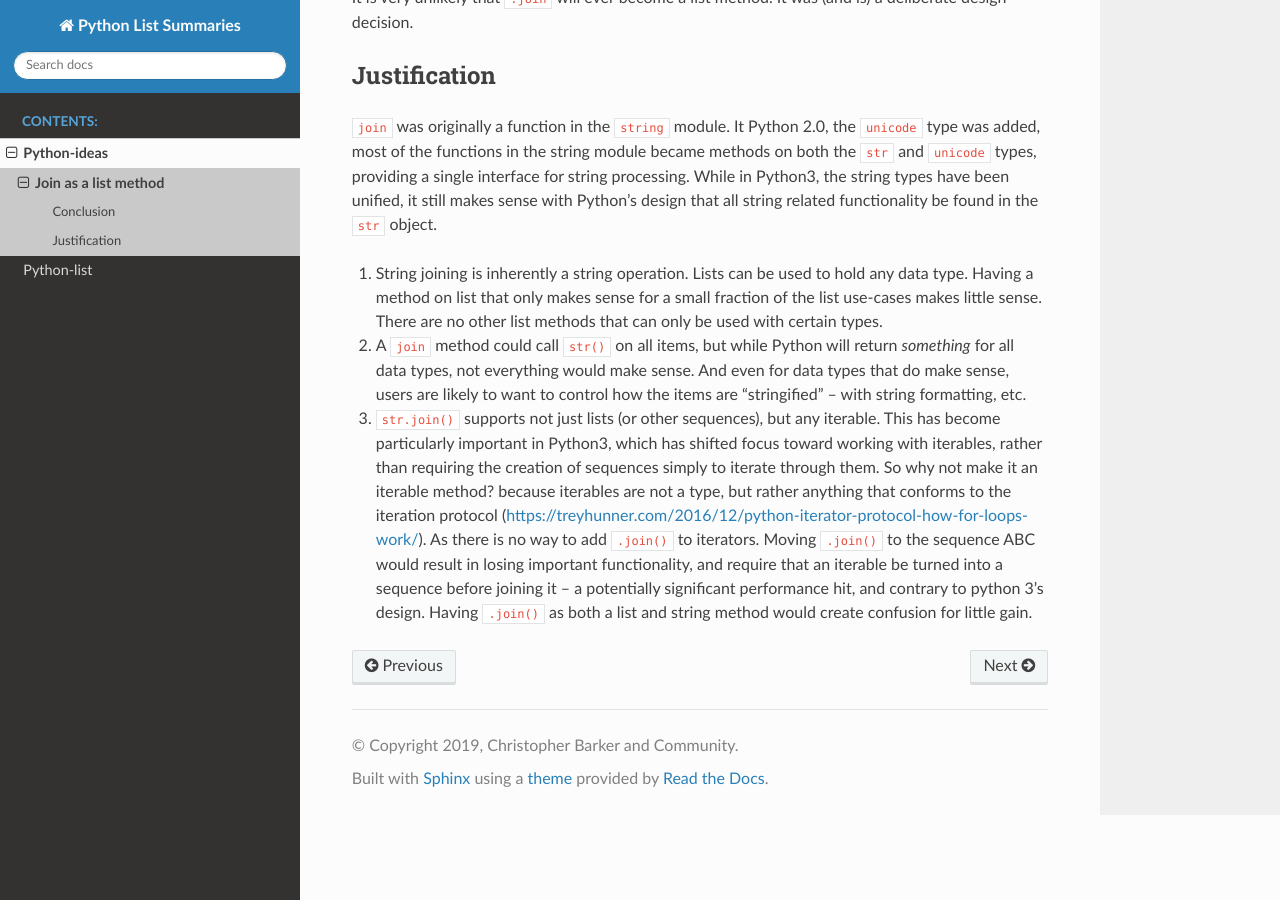
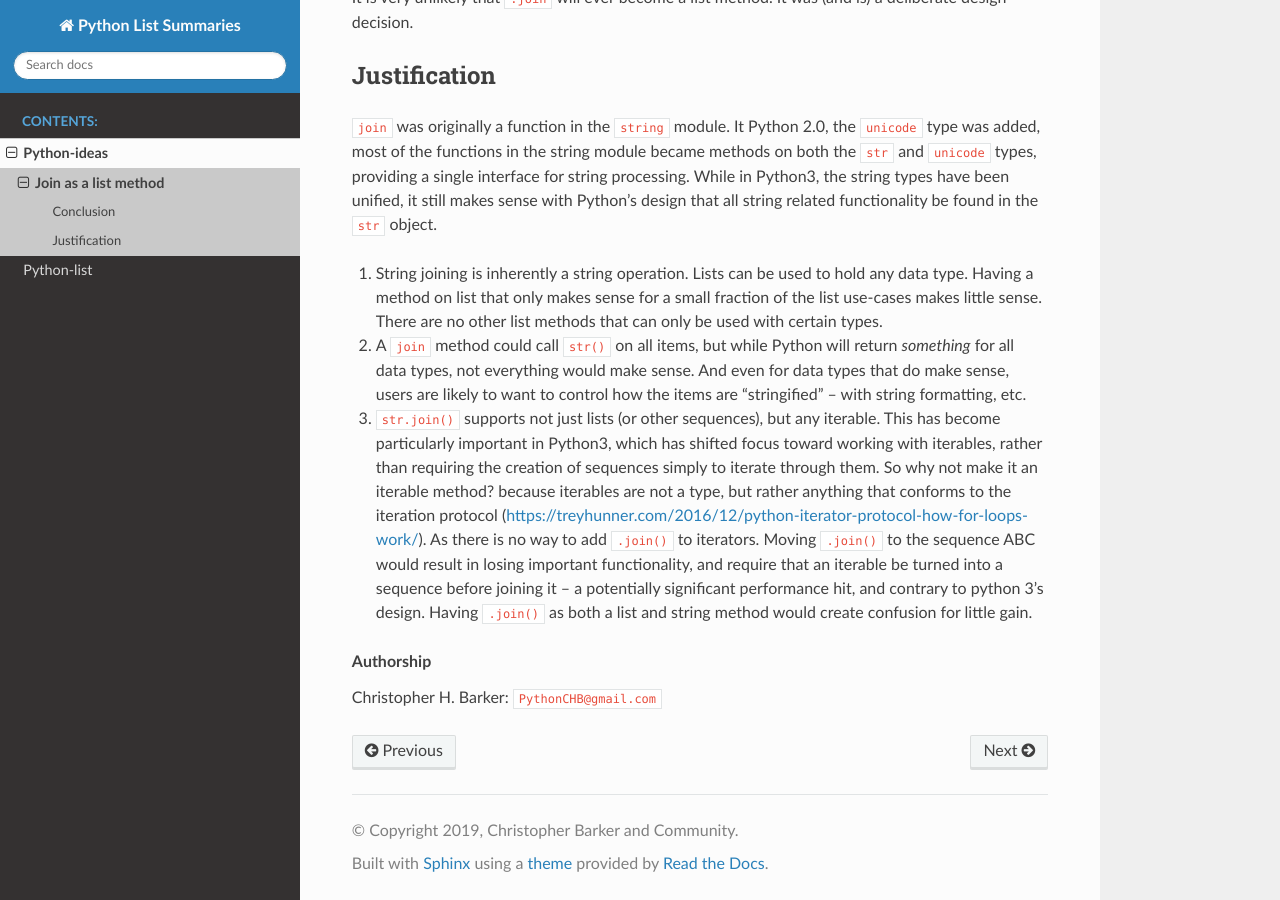
Before and after one commit to PythonCHB/PythonListsSummaries, a Sphinx documentation site: the page built from source/python_ideas/join_as_a_list_method.rst, in a window 1280 px wide and 900 px high, scrolled down 579 px. Built offline with Sphinx 7.4.7 and the Read the Docs theme 2.0.0, drawn with Linux system fonts in a browser that asks for light colours.

Commit message:
added a bit about authorship and added myself as author of the list.join page.

```diff
--- a/source/python_ideas/join_as_a_list_method.rst
+++ b/source/python_ideas/join_as_a_list_method.rst
@@ -42,3 +42,7 @@ While in Python3, the string types have been unified, it still makes sense with
    (https://treyhunner.com/2016/12/python-iterator-protocol-how-for-loops-work/).
    As there is no way to add ``.join()`` to iterators. Moving ``.join()`` to the sequence ABC would result in losing important functionality, and require that an iterable be turned into a sequence before joining it -- a potentially significant performance hit, and contrary to python 3's design.
    Having ``.join()`` as both a list and string method would create confusion for little gain.
+
+.. rubric:: Authorship
+
+Christopher H. Barker: ``PythonCHB@gmail.com``
```
Also changed, not shown: README.md (+2 -0 lines).
